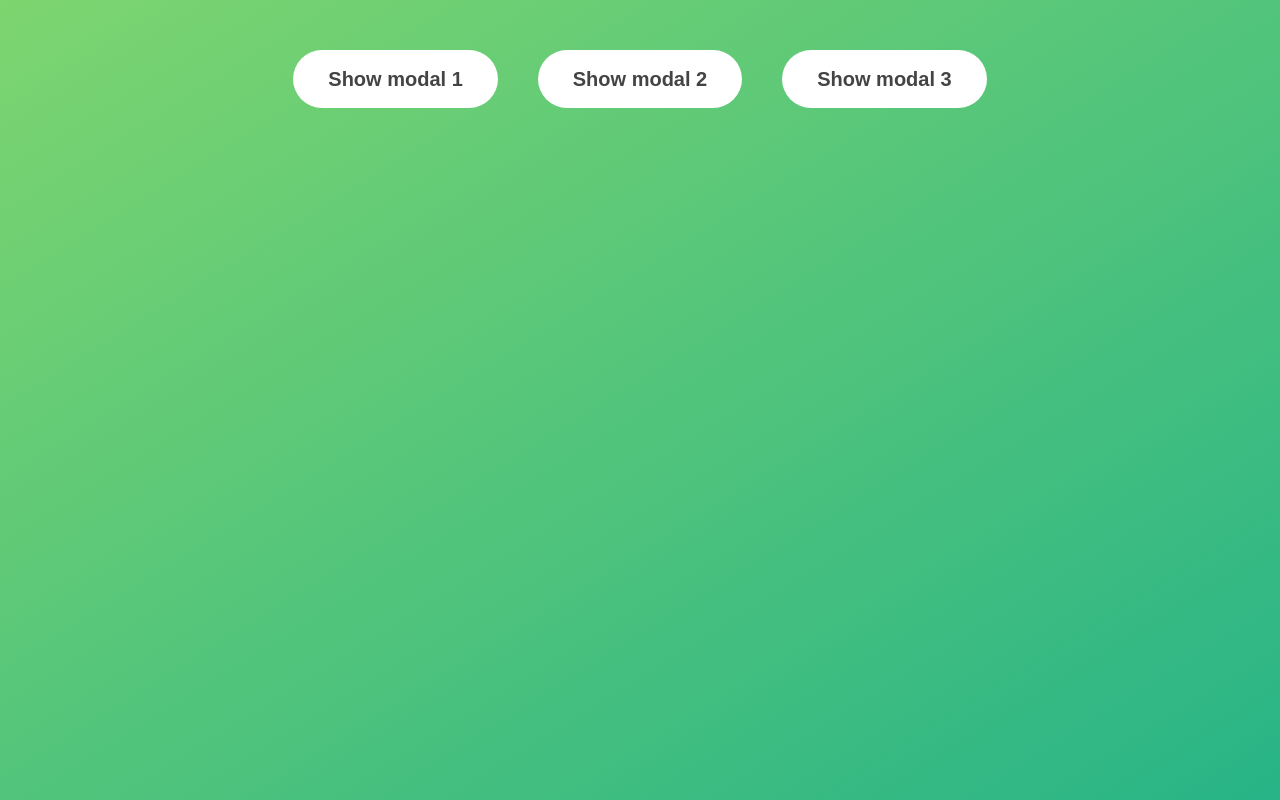
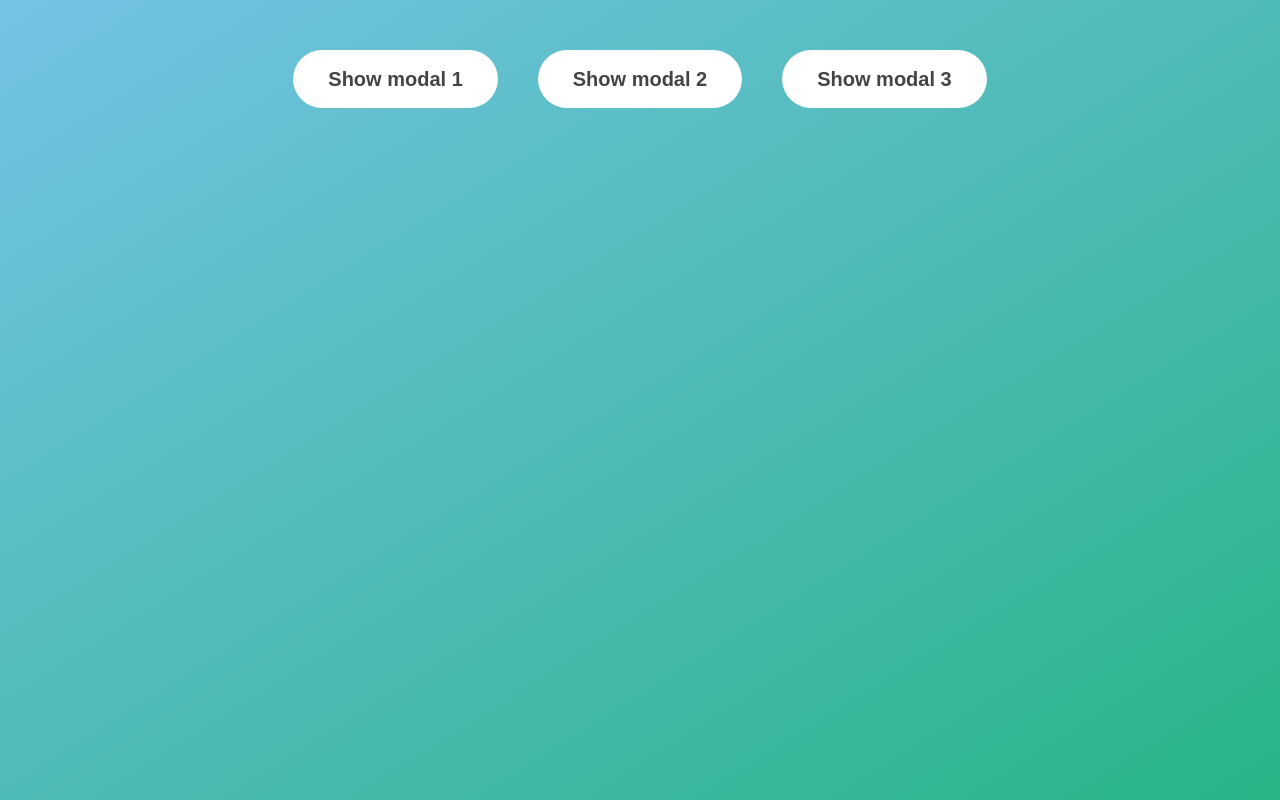
Before and after one commit to filipedbranco/my-udemy-learning, a plain HTML site: page modal-window-project/index.html in a window 1280 px wide. Drawn offline with Linux system fonts and the light colour scheme.

Commit message:
changed background color

```diff
--- a/modal-window-project/style.css
+++ b/modal-window-project/style.css
@@ -18,7 +18,7 @@
     display: flex;
     align-items: flex-start;
     justify-content: center;
-    background: linear-gradient(to top left, #28b487, #7dd56f);
+    background: linear-gradient(to top left, #28b487, #0e97d193);
   }
 
   .show-modal {
```
